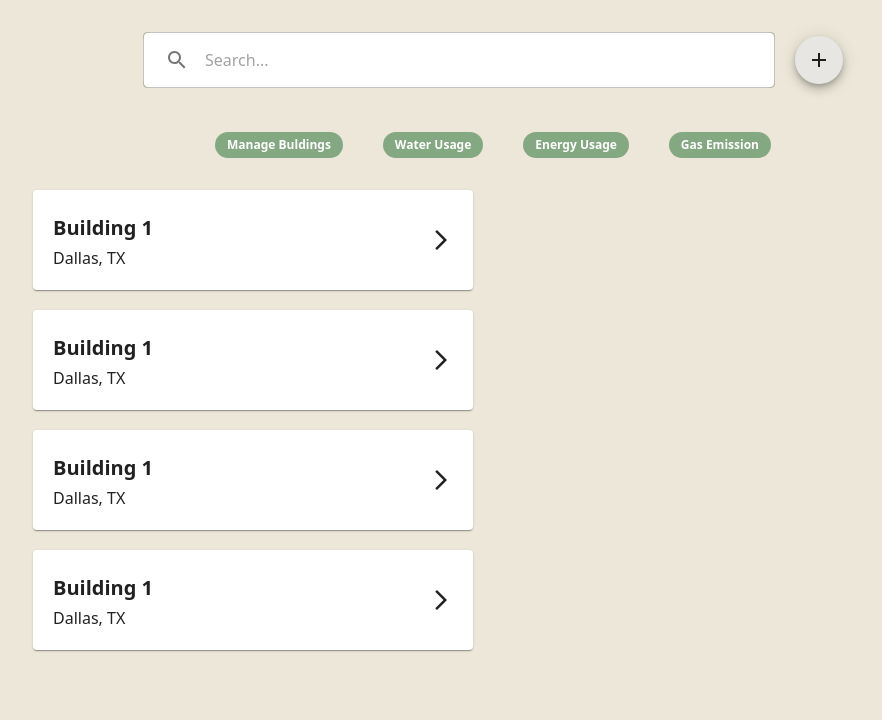
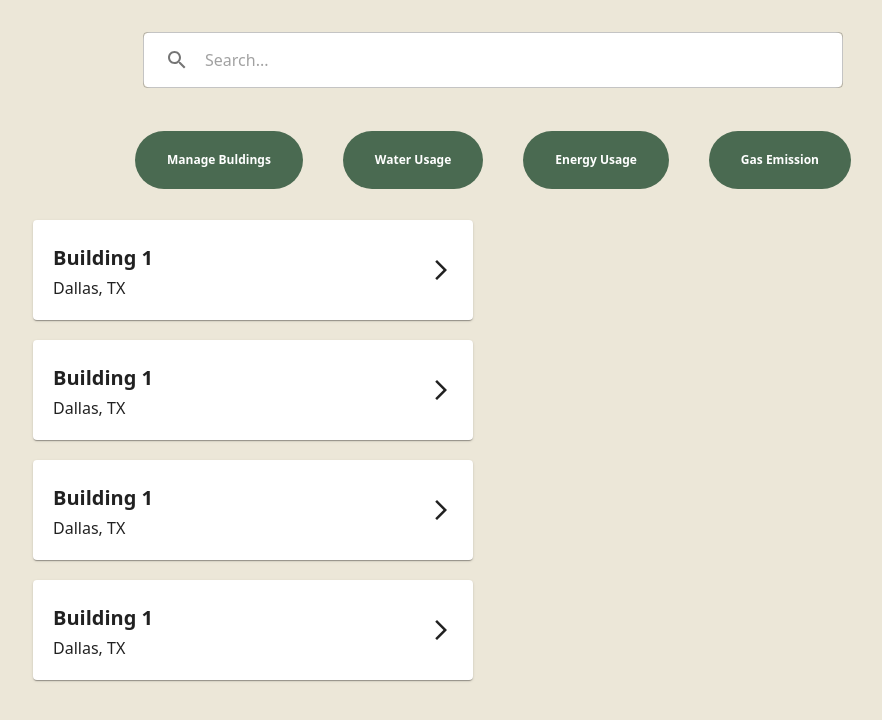
Before and after one commit to nl32/hackUTD2024, a Next.js app: page / in a window 1280 px wide. Shown: the top 720 px of the page, without its empty margins (147-1029 px from the left). Built offline with nearby package versions, Linux system fonts and the light colour scheme.

Commit message:
search bar +

```diff
--- a/src/app/page.tsx
+++ b/src/app/page.tsx
@@ -32,7 +32,7 @@ export default function Home() {
   return (
     <div className="flex h-screen flex-col items-center">
       <SearchBar />
-      <div className="my-3 flex flex-row">
+      <div className="my-5 flex flex-row">
         <SmallButton text="Manage Buldings" />
         <SmallButton text="Water Usage" />
         <SmallButton text="Energy Usage" />
--- a/src/components/searchBar.tsx
+++ b/src/components/searchBar.tsx
@@ -4,8 +4,6 @@ import TextField from '@mui/material/TextField';
 import InputAdornment from '@mui/material/InputAdornment';
 import IconButton from '@mui/material/IconButton';
 import SearchIcon from '@mui/icons-material/Search';
-import Fab from '@mui/material/Fab';
-import AddIcon from '@mui/icons-material/Add';
 
 function SearchBar() {
   return (
@@ -44,19 +42,6 @@ function SearchBar() {
             ),
           }}
         />
-
-        {/* Floating Action Button */}
-        <Fab
-          size="medium"
-          color="default"
-          style={{
-            marginLeft: '20px',
-            backgroundColor: '#e8e6e3',
-          }}
-          onClick={() => console.log('Add clicked')}
-        >
-          <AddIcon />
-        </Fab>
       </div>
     </div>
   );
--- a/src/components/smallButton.tsx
+++ b/src/components/smallButton.tsx
@@ -2,10 +2,19 @@ import { Typography } from '@mui/material';
 
 export default function SmallButton(props: { text: string }) {
   return (
-    <div className="mx-5 rounded-full bg-green px-3 py-1">
-      <Typography fontSize="0.75rem" fontWeight={700} color="white">
-        {props.text}
-      </Typography>
+    <div
+      style={{
+        display: 'flex',
+        justifyContent: 'center', // Center vertically
+        alignItems: 'center', // Center horizontally
+        height: '5vh', // Full viewport height
+      }}
+    >
+      <div className="mx-5 rounded-full bg-green-dark px-8 py-5">
+        <Typography fontSize="0.75rem" fontWeight={700} color="white">
+          {props.text}
+        </Typography>
+      </div>
     </div>
   );
 }
```
